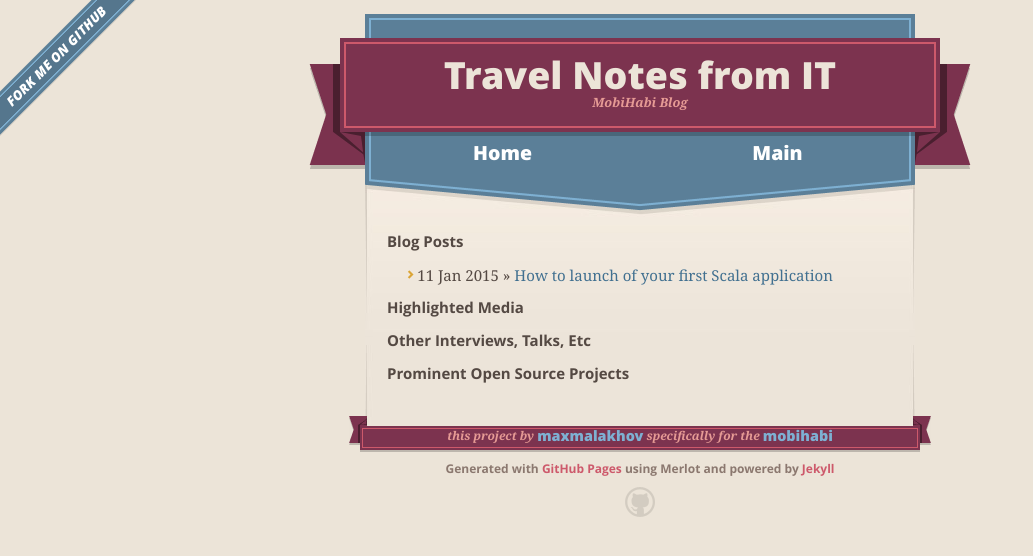
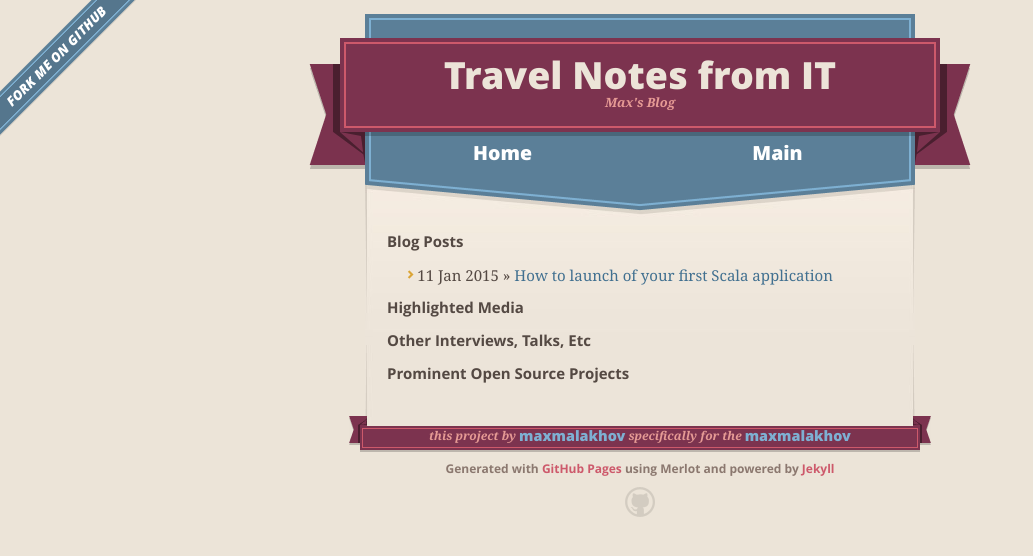
Before and after one commit to maxmalakhov/blog, a Jekyll site: the page built from index.html, in a window 1280 px wide. Shown: the top 556 px of the page, without its empty margins (0-1033 px from the left). Built offline with Jekyll 4.4.1, drawn with Linux system fonts in a browser that asks for light colours; nearby versions of some CDN libraries; Markdown is read by kramdown in place of the engine named in the settings.

Commit message:
Rebranding

```diff
--- a/_layouts/default.html
+++ b/_layouts/default.html
@@ -15,7 +15,7 @@
         <span class="ribbon-outer">
           <span class="ribbon-inner">
             <h1>Travel Notes from IT</h1>
-            <h2>MobiHabi Blog</h2>
+            <h2>Max's Blog</h2>
           </span>
           <span class="left-tail"></span>
           <span class="right-tail"></span>
@@ -25,7 +25,7 @@
       <section id="downloads">
         <span class="inner">
           <a href="/" class="zip">Home</a>
-          <a href="//mobihabi.com" class="tgz">Main</a>
+          <a href="//maxmalakhov.com" class="tgz">Main</a>
         </span>
       </section>
 
@@ -40,7 +40,7 @@
       <footer>
         <span class="ribbon-outer">
           <span class="ribbon-inner">
-            <p>this project by <a href="https://github.com/maxmalakhov" target="_blank">maxmalakhov</a> specifically for the <a href="http://mobihabi.com" target="_blank">mobihabi</a></p>
+            <p>this project by <a href="https://github.com/maxmalakhov" target="_blank">maxmalakhov</a> specifically for the <a href="http://maxmalakhov.com" target="_blank">maxmalakhov</a></p>
           </span>
           <span class="left-tail"></span>
           <span class="right-tail"></span>
```
